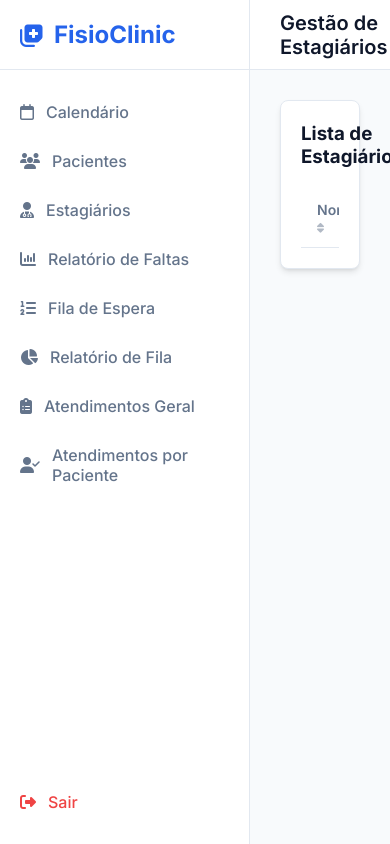
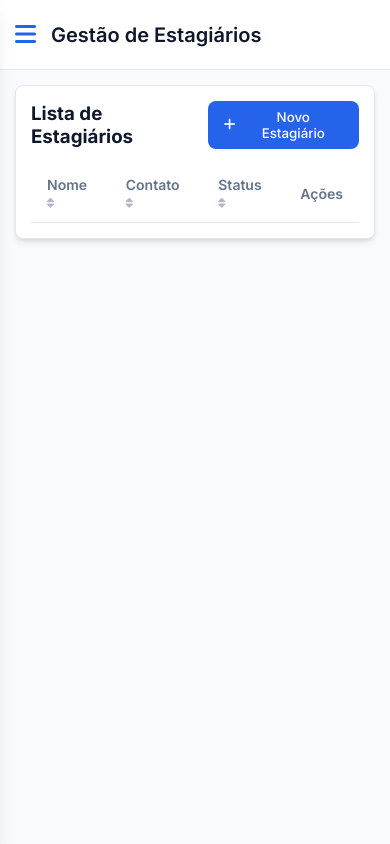
Before and after one commit to jorgeaikesjr/FisioClinic, a FastAPI app: template templates/interns.html in a window 390 px wide. Run offline with FastAPI, Linux system fonts and the light colour scheme; the template is opened without the code that fills it, so the values that code supplies are empty.

Commit message:
feat: implement fully responsive mobile layout with sliding sidebar and media queries

```diff
--- a/static/css/style.css
+++ b/static/css/style.css
@@ -282,3 +282,76 @@ textarea.form-control {
 .badge-danger { background: #fee2e2; color: #991b1b; }
 .badge-primary { background: #dbeafe; color: #1e40af; }
 .badge-gray { background: #f1f5f9; color: #475569; }
+
+/* Mobile Menu Button */
+.mobile-menu-btn {
+    display: none;
+    background: none;
+    border: none;
+    color: var(--primary);
+    font-size: 1.5rem;
+    cursor: pointer;
+    margin-right: 15px;
+}
+
+/* Sidebar Overlay */
+.sidebar-overlay {
+    position: fixed;
+    top: 0;
+    left: 0;
+    width: 100vw;
+    height: 100vh;
+    background-color: rgba(15, 23, 42, 0.5);
+    z-index: 40;
+    opacity: 0;
+    pointer-events: none;
+    transition: opacity 0.3s ease;
+}
+.sidebar-overlay.active {
+    opacity: 1;
+    pointer-events: auto;
+}
+
+/* Responsive Media Queries */
+@media (max-width: 768px) {
+    .mobile-menu-btn {
+        display: block;
+    }
+
+    .sidebar {
+        position: fixed;
+        top: 0;
+        left: 0;
+        height: 100%;
+        z-index: 50;
+        transform: translateX(-100%);
+        transition: transform 0.3s ease;
+        box-shadow: var(--shadow-lg);
+    }
+
+    .sidebar.open {
+        transform: translateX(0);
+    }
+
+    .top-header {
+        padding: 0 15px;
+    }
+
+    .content-wrapper {
+        padding: 15px;
+    }
+
+    .card {
+        padding: 15px;
+    }
+
+    .modal {
+        width: 95%;
+        margin: 10px;
+    }
+
+    /* Make buttons full width on small screens if needed, or adjust padding */
+    .table-container {
+        margin-top: 15px;
+    }
+}
--- a/templates/base.html
+++ b/templates/base.html
@@ -70,6 +70,9 @@
     <!-- Main Content -->
     <main class="main-content">
         <header class="top-header">
+            <button id="mobileMenuBtn" class="mobile-menu-btn" onclick="toggleSidebar()">
+                <i class="fa-solid fa-bars"></i>
+            </button>
             <h2 class="page-title">{% block header_title %}Visão Geral{% endblock %}</h2>
         </header>
 
@@ -78,8 +81,19 @@
         </div>
     </main>
 
+    <!-- Sidebar Overlay for Mobile -->
+    <div class="sidebar-overlay" id="sidebarOverlay" onclick="toggleSidebar()"></div>
+
     <!-- Common API Utilities JS -->
     <script>
+        // Sidebar Toggle for Mobile
+        function toggleSidebar() {
+            const sidebar = document.querySelector('.sidebar');
+            const overlay = document.getElementById('sidebarOverlay');
+            sidebar.classList.toggle('open');
+            overlay.classList.toggle('active');
+        }
+
         // Global utility to fetch API
         async function apiRequest(endpoint, method = 'GET', body = null) {
             const options = {
```
